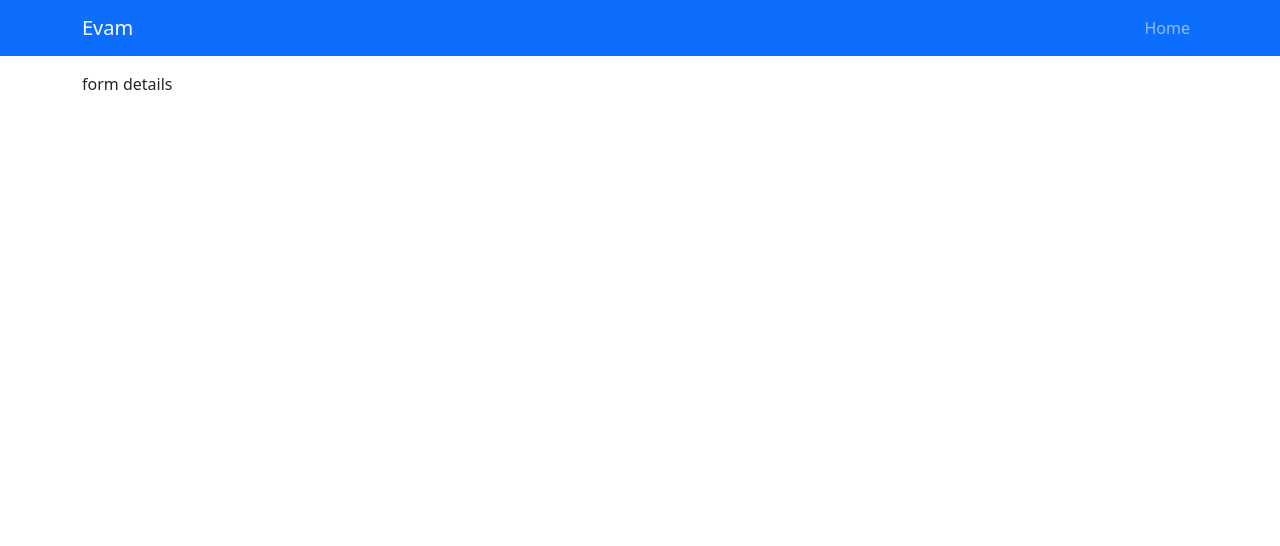
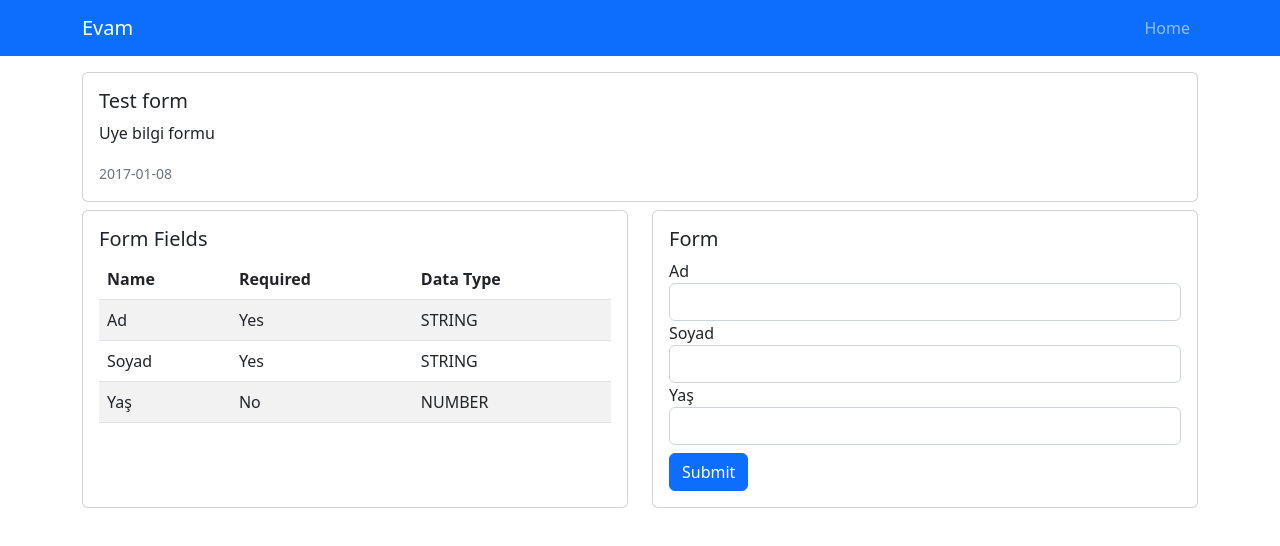
Before and after one commit to berkkarslan/case-c, a React (Create React App) app: page /forms/1 in a window 1280 px wide. Shown: the top 546 px of the page. Built offline with nearby package versions, Linux system fonts and the light colour scheme.

Commit message:
imp card component

```diff
--- a/src/components/FormTable.tsx
+++ b/src/components/FormTable.tsx
@@ -24,7 +24,7 @@ const FormTable: React.FC<Props> = ({ data }) => {
 
   return (
     <>
-      <div className='d-flex justify-content-between pt-3'>
+      <div className='d-flex justify-content-between'>
         <button className='btn btn-primary'>Create New Form</button>
         <div>
           <input
--- a/src/pages/FormDetails.tsx
+++ b/src/pages/FormDetails.tsx
@@ -1,6 +1,64 @@
 import React from 'react'
+import { useParams } from 'react-router-dom'
+import Card from '../components/Card'
+import FormGenerator from '../components/FormGenerator'
+
 const Home: React.FC = () => {
-  return <div>form details</div>
+  const { formName } = useParams()
+  const data = {
+    name: 'Test form',
+    description: 'Uye bilgi formu',
+    createdAt: '2017-01-08',
+    fields: [
+      { required: true, name: 'Ad', dataType: 'STRING' },
+      { required: true, name: 'Soyad', dataType: 'STRING' },
+      { required: false, name: 'Yaş', dataType: 'NUMBER' },
+    ],
+  }
+
+  return (
+    <div>
+      <div className='row'>
+        <div className='col-12 mb-2'>
+          <Card title={data.name}>
+            <>
+              <p className='card-text'>{data.description}</p>
+              <p className='card-text'>
+                <small className='text-muted'>{data.createdAt}</small>
+              </p>
+            </>
+          </Card>
+        </div>
+        <div className='col-6'>
+          <Card title='Form Fields'>
+            <table className='table table-striped'>
+              <thead>
+                <tr>
+                  <th>Name</th>
+                  <th>Required</th>
+                  <th>Data Type</th>
+                </tr>
+              </thead>
+              <tbody>
+                {data.fields.map((item) => (
+                  <tr key={item.name}>
+                    <td>{item.name}</td>
+                    <td>{item.required ? 'Yes' : 'No'}</td>
+                    <td>{item.dataType}</td>
+                  </tr>
+                ))}
+              </tbody>
+            </table>
+          </Card>
+        </div>
+        <div className='col-6'>
+          <Card title='Form'>
+            <FormGenerator fields={data.fields} />
+          </Card>
+        </div>
+      </div>
+    </div>
+  )
 }
 
 export default Home
--- a/src/pages/Home.tsx
+++ b/src/pages/Home.tsx
@@ -1,5 +1,6 @@
 import React from 'react'
 import FormTable from '../components/FormTable'
+import Card from '../components/Card'
 const Home: React.FC = () => {
   const data: MyForm[] = [
     {
@@ -17,7 +18,9 @@ const Home: React.FC = () => {
   return (
     <div>
       <h1>Home</h1>
-      <FormTable data={data} />
+      <Card>
+        <FormTable data={data} />
+      </Card>
     </div>
   )
 }
```
